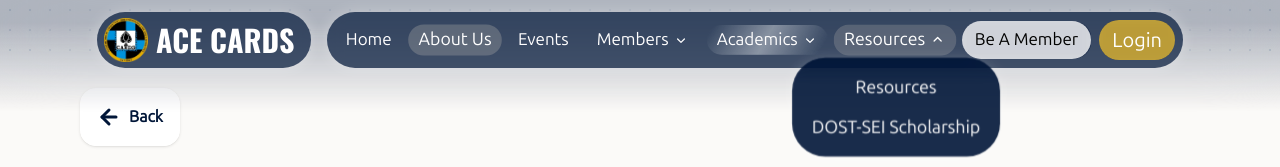
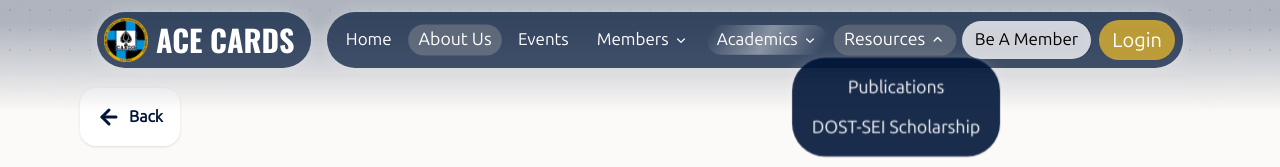
Before and after one commit to ACE-CARDS/project-tongitss, a Next.js app: page /about-us in a window 1280 px wide. Both pictures are taken after a click on the item "Resources". Shown: the top 167 px of the page. Built offline with nearby package versions, Linux system fonts and the light colour scheme; no server answers.

Commit message:
fix(navbar): renaming as per sir ros

```diff
--- a/components/layout/navbar.tsx
+++ b/components/layout/navbar.tsx
@@ -282,7 +282,7 @@ export default function NavBar({ isOverHero = false, isLoading = false}) {
                     <Link href="/survey">Research Surveys</Link>
                   </li>
                   <li className="hover:underline">
-                    <Link href="/thesis">Thesis Repository</Link>
+                    <Link href="/thesis">Research Collection</Link>
                   </li>
                 </ul>
               </li>
@@ -327,7 +327,7 @@ export default function NavBar({ isOverHero = false, isLoading = false}) {
                   `}
                 >
                   <li className="hover:underline">
-                    <Link href="/resources">Resources</Link>
+                    <Link href="/resources">Publications</Link>
                   </li>
                   <li className="hover:underline ">
                     <Link href="/scholarship">DOST-SEI Scholarship</Link>
```
